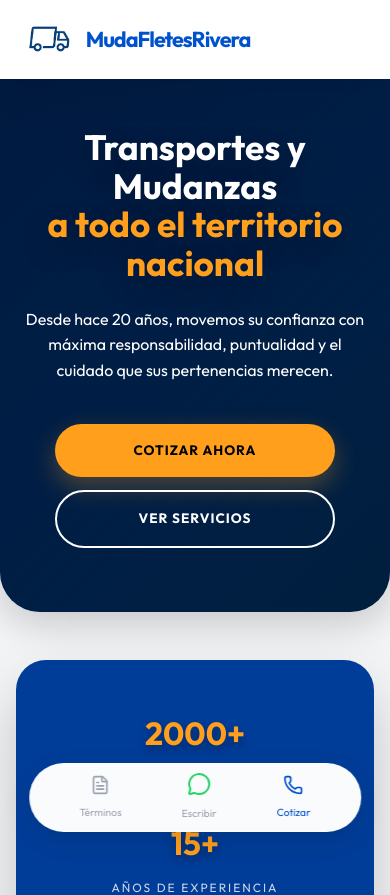
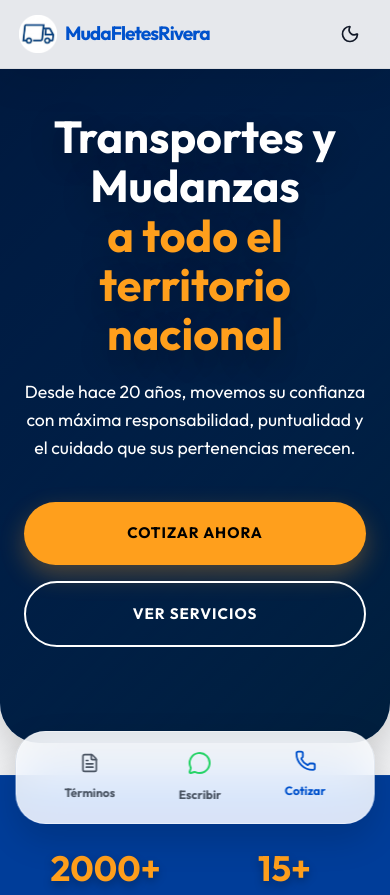
Before and after one commit to R1ve3raaTech/MudaFletesRivera, a React (Vite) app: page / in a window 390 px wide. Shown: the top 895 px of the page. Built offline with nearby package versions, Linux system fonts and the light colour scheme.

Commit message:
feat: optimize mobile experience and premium UI refinements

```diff
--- a/src/components/BottomNav/BottomNav.module.css
+++ b/src/components/BottomNav/BottomNav.module.css
@@ -8,45 +8,51 @@
         justify-content: space-around;
         align-items: center;
         position: fixed;
-        bottom: 12px;
+        bottom: 20px;
         left: 50%;
         transform: translateX(-50%);
-        width: 85%;
-        max-width: 360px;
-        background: rgba(255, 255, 255, 0.98);
-        backdrop-filter: blur(25px);
-        -webkit-backdrop-filter: blur(25px);
-        padding: 0.5rem 1.2rem;
-        border-radius: 40px;
-        box-shadow: 0 8px 30px rgba(0, 0, 0, 0.12);
-        z-index: 1000;
-        border: 1px solid rgba(255, 255, 255, 0.8);
+        width: 92%;
+        max-width: 400px;
+        background: rgba(255, 255, 255, 0.85);
+        backdrop-filter: blur(25px) saturate(180%);
+        -webkit-backdrop-filter: blur(25px) saturate(180%);
+        padding: 0.7rem 1rem;
+        border-radius: 30px;
+        box-shadow: 0 15px 35px rgba(0, 0, 0, 0.15);
+        z-index: 2000;
+        border: 1px solid rgba(255, 255, 255, 0.4);
     }
 
     [data-theme='dark'] .bottomNav {
-        background: rgba(15, 23, 42, 0.98);
-        border-color: rgba(255, 255, 255, 0.1);
+        background: rgba(15, 23, 42, 0.85);
+        border-color: rgba(255, 255, 255, 0.08);
+        box-shadow: 0 15px 35px rgba(0, 0, 0, 0.4);
     }
-
 
     .navItem {
         display: flex;
         flex-direction: column;
         align-items: center;
         text-decoration: none;
-        color: #9CA3AF;
-        font-size: 0.65rem;
-        gap: 2px;
-        font-weight: 500;
-        position: relative;
+        color: var(--text-secondary);
+        font-size: 0.75rem;
+        gap: 4px;
+        font-weight: 700;
+        transition: all 0.3s ease;
+        padding: 0.5rem;
     }
 
     .navItem.active {
         color: var(--primary-brand);
+        transform: translateY(-2px);
     }
 
     .navIcon {
-        font-size: 1.2rem;
+        transition: transform 0.3s ease;
+    }
+
+    .navItem.active .navIcon {
+        transform: scale(1.1);
     }
 
     .whatsappNav .navIcon {
--- a/src/components/Contact/Contact.module.css
+++ b/src/components/Contact/Contact.module.css
@@ -396,14 +396,15 @@ a.infoValue:hover {
 }
 
 @media (max-width: 768px) {
-    .contact { padding: 4rem 1rem; }
-    .inner { border-radius: 32px; }
-    .contactInfo { padding: 3rem 1.5rem; }
-    .form { padding: 2.5rem 1.5rem; }
-    .contactInfo h2 { font-size: 2rem; }
-    .formTitle { font-size: 1.6rem; }
-    .input { padding: 1rem; font-size: 1rem; }
-    .infoCard { padding: 1.1rem; gap: 1rem; }
-    .infoIconWrap { width: 38px; height: 38px; min-width: 38px; }
-    .infoValue { font-size: 0.9rem; }
+    .contact { padding: 3rem 1rem; }
+    .inner { border-radius: 28px; }
+    .contactInfo { padding: 3rem 1.5rem 4rem; }
+    .form { padding: 3rem 1.5rem; }
+    .contactInfo h2 { font-size: 2.2rem; }
+    .formTitle { font-size: 1.8rem; text-align: center; }
+    .input { padding: 1.1rem; font-size: 1rem; border-radius: 14px; }
+    .infoCard { padding: 1.25rem; gap: 1.2rem; border-radius: 18px; }
+    .infoIconWrap { width: 42px; height: 42px; min-width: 42px; }
+    .infoValue { font-size: 0.95rem; }
+    .btnSubmit { padding: 1.2rem; border-radius: 16px; font-size: 1rem; }
 }
--- a/src/components/Footer/Footer.module.css
+++ b/src/components/Footer/Footer.module.css
@@ -109,7 +109,8 @@
     .brand { grid-column: 1 / -1; }
 }
 
-@media (max-width: 600px) {
+@media (max-width: 768px) {
     .inner { grid-template-columns: 1fr; gap: 2.5rem; }
+    .footer { padding-top: 4rem; }
     .bottom { flex-direction: column; gap: 0.8rem; text-align: center; }
 }
--- a/src/components/Hero/Hero.module.css
+++ b/src/components/Hero/Hero.module.css
@@ -160,36 +160,42 @@
 
 @media (max-width: 768px) {
     .hero {
-        padding: 8rem 1rem 4rem;
+        padding: 7rem 1.5rem 6rem;
         border-bottom-left-radius: 40px;
         border-bottom-right-radius: 40px;
-        margin-bottom: 3rem;
-        min-height: auto;
+        margin-bottom: 2rem;
+        min-height: 85vh;
+        display: flex;
+        align-items: center;
     }
 
     .heroContent h1 {
-        font-size: 2.2rem;
-        margin-bottom: 1.5rem;
+        font-size: 2.8rem;
+        margin-bottom: 1.2rem;
+        line-height: 1.1;
     }
 
     .heroContent p {
-        font-size: 1rem;
+        font-size: 1.1rem;
         margin-bottom: 2.5rem;
-        padding: 0 0.5rem;
+        padding: 0;
+        opacity: 0.9;
     }
 
     .btnGroup {
-        gap: 0.8rem;
+        gap: 1rem;
         width: 100%;
+        display: flex;
         flex-direction: column;
-        align-items: center;
+        align-items: stretch;
     }
 
     .btnPrimary, .btnSecondary {
-        padding: 1rem 2rem;
-        font-size: 0.85rem;
+        padding: 1.2rem 2rem;
+        font-size: 0.95rem;
         width: 100%;
-        max-width: 280px;
+        max-width: none;
+        text-align: center;
     }
 
     .floatingIcon { display: none; }
--- a/src/components/navbar/Navbar.jsx
+++ b/src/components/navbar/Navbar.jsx
@@ -29,14 +29,23 @@ const Navbar = () => {
 
     return (
         <nav className={`${styles.navbar} ${scrolled ? styles.scrolled : ''}`}>
-            <div className={styles.logo}>
-                <img src={logoImg} className={styles.truckIcon} alt="MudaFletesRivera Logo" />
-                MudaFletesRivera
+            <div className={styles.navMain}>
+                <div className={styles.logo}>
+                    <img src={logoImg} className={styles.truckIcon} alt="MudaFletesRivera Logo" />
+                    <span>MudaFletesRivera</span>
+                </div>
+
+                <div className={styles.mobileActions}>
+                    <button onClick={toggleTheme} className={styles.themeToggle} aria-label="Cambiar Tema">
+                        {theme === 'light' ? <Moon size={20} /> : <Sun size={20} />}
+                    </button>
+                </div>
             </div>
+
             <ul className={styles.navLinks}>
                 <li><a href="#contacto">Contacto</a></li>
                 <li><Link to="/condiciones">Condiciones</Link></li>
-                <li>
+                <li className={styles.desktopOnly}>
                     <button onClick={toggleTheme} className={styles.themeToggle} aria-label="Cambiar Tema">
                         {theme === 'light' ? <Moon size={20} /> : <Sun size={20} />}
                     </button>
--- a/src/components/navbar/Navbar.module.css
+++ b/src/components/navbar/Navbar.module.css
@@ -145,6 +145,21 @@
     box-shadow: 0 10px 25px rgba(37, 211, 102, 0.4);
 }
 
+.navMain {
+    display: flex;
+    justify-content: space-between;
+    align-items: center;
+    width: 100%;
+}
+
+.mobileActions {
+    display: none;
+}
+
+.desktopOnly {
+    display: block;
+}
+
 @media (max-width: 1024px) {
     .navLinks { gap: 1.5rem; }
 }
@@ -157,9 +172,36 @@
         transform: none !important;
         width: 100% !important;
         border-radius: 0;
-        padding: 0.9rem 1.5rem;
-        background: #ffffff;
+        padding: 0.8rem 1.2rem;
+        background: rgba(255, 255, 255, 0.9);
+        border: none;
+        border-bottom: 1px solid rgba(0, 0, 0, 0.05);
+        backdrop-filter: blur(15px);
+        -webkit-backdrop-filter: blur(15px);
     }
+
+    [data-theme='dark'] .navbar {
+        background: rgba(15, 23, 42, 0.9);
+        border-bottom: 1px solid rgba(255, 255, 255, 0.05);
+    }
+
     .navLinks { display: none; }
-    .logo { font-size: 1.35rem; }
+
+    .mobileActions {
+        display: flex;
+        align-items: center;
+    }
+
+    .desktopOnly {
+        display: none;
+    }
+
+    .logo {
+        font-size: 1.2rem;
+        gap: 0.5rem;
+    }
+
+    .truckIcon {
+        height: 38px;
+    }
 }
--- a/src/components/stats/Stats.module.css
+++ b/src/components/stats/Stats.module.css
@@ -50,29 +50,33 @@
 
 @media (max-width: 768px) {
     .stats {
-        width: 92%;
-        margin: 3rem auto;
-        padding: 3rem 1.5rem;
-        border-radius: 30px;
+        width: 100%;
+        margin: 0;
+        padding: 4rem 1.5rem;
+        border-radius: 0;
+        border-top: 1px solid rgba(255, 255, 255, 0.05);
+        border-bottom: 1px solid rgba(255, 255, 255, 0.05);
     }
 
     .container {
         grid-template-columns: repeat(2, 1fr);
-        gap: 2rem 1rem;
+        gap: 2.5rem 1rem;
     }
 
     .number {
-        font-size: 2rem;
+        font-size: 2.2rem;
+        margin-bottom: 0.3rem;
     }
 
     .label {
-        font-size: 0.75rem;
+        font-size: 0.7rem;
+        letter-spacing: 1px;
     }
 }
 
 @media (max-width: 480px) {
     .container {
-        grid-template-columns: 1fr;
-        gap: 2rem;
+        grid-template-columns: repeat(2, 1fr); /* Keep 2 columns even on small phones */
+        gap: 2rem 1rem;
     }
 }
--- a/src/components/whyus/WhyUs.module.css
+++ b/src/components/whyus/WhyUs.module.css
@@ -181,6 +181,7 @@
     .header h2 { font-size: 2rem; }
     .header p { font-size: 1rem; }
     .header { margin-bottom: 3.5rem; }
+    .grid { grid-template-columns: 1fr; gap: 1.5rem; }
     .card { padding: 2.2rem 1.5rem; border-radius: 30px; }
     .iconBg { width: 60px; height: 60px; margin-bottom: 1.5rem; border-radius: 18px; }
     .card h3 { font-size: 1.35rem; }
--- a/src/index.css
+++ b/src/index.css
@@ -36,6 +36,8 @@ html {
     padding: 0;
     box-sizing: border-box;
     scroll-behavior: smooth;
+    max-width: 100%;
+    -webkit-tap-highlight-color: transparent; /* Remove mobile tap blue highlight */
 }
 
 body {
@@ -45,6 +47,8 @@ body {
     line-height: 1.6;
     overflow-x: hidden;
     transition: background-color 0.4s ease, color 0.4s ease;
+    -webkit-font-smoothing: antialiased;
+    -moz-osx-font-smoothing: grayscale;
 }
 
 #root {
@@ -56,6 +60,12 @@ section {
     position: relative;
 }
 
+@media (max-width: 768px) {
+    main {
+        padding-bottom: 100px;
+    }
+}
+
 a {
     color: inherit;
     text-decoration: none;
```
